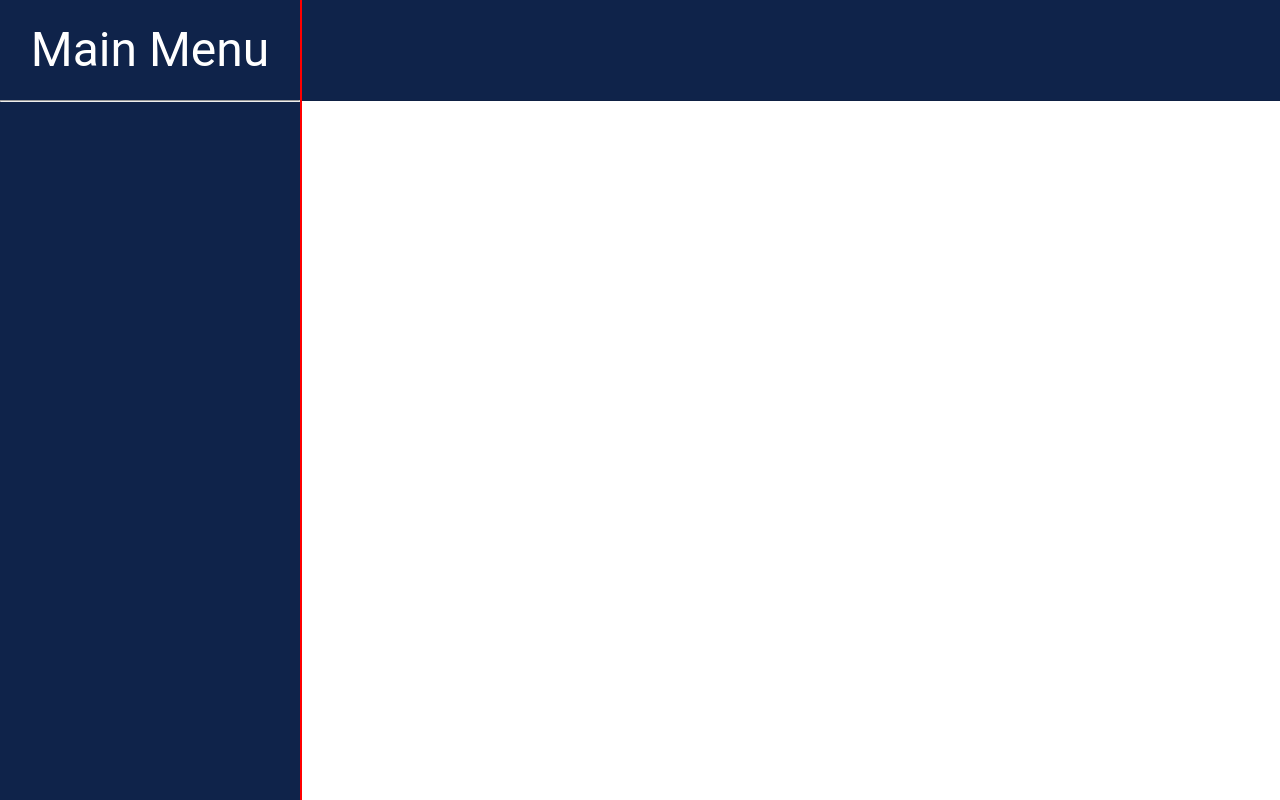
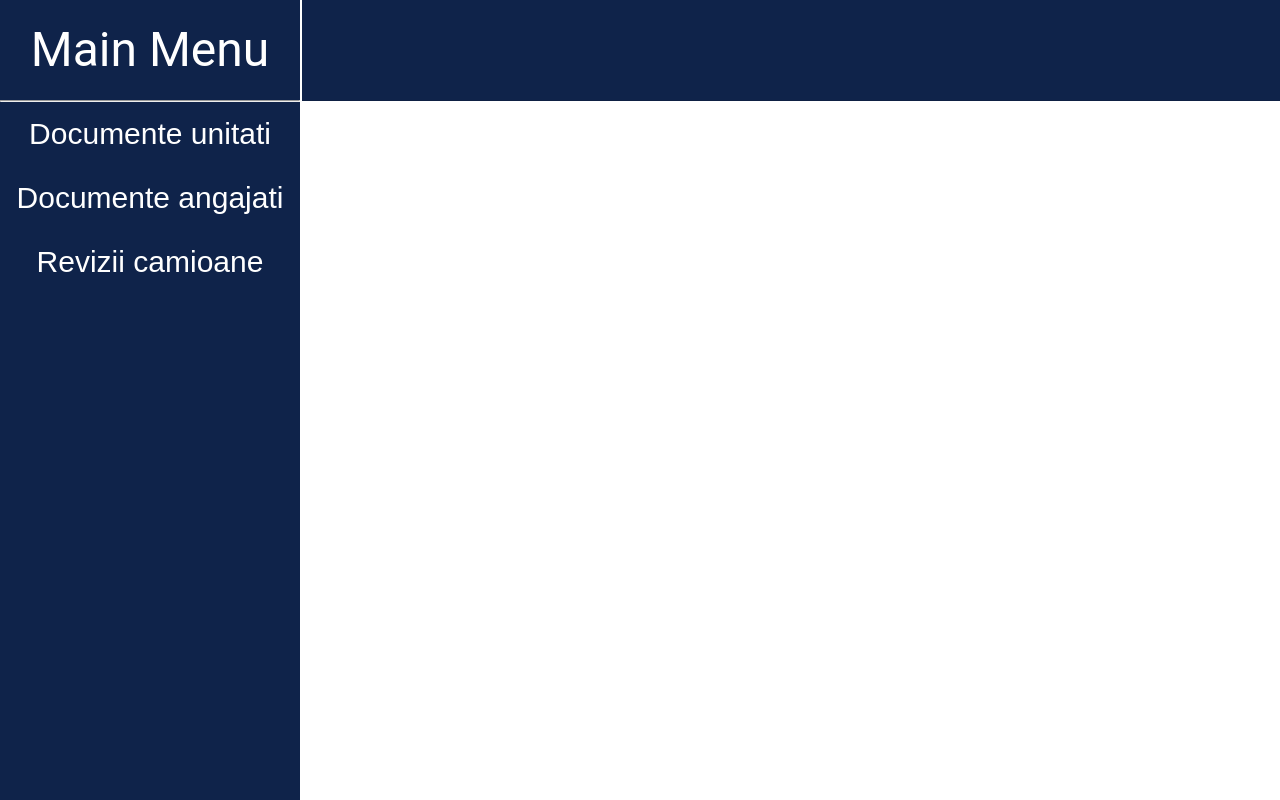
Before and after one commit to vladono3/YFS, a plain HTML site: page index.html in a window 1280 px wide. Drawn offline with Linux system fonts and the light colour scheme.

Commit message:
Adding menu links

```diff
--- a/index.html
+++ b/index.html
@@ -10,6 +10,11 @@
             <div class="linkmenu">
                 <div class="mainmenutext">Main Menu</div>
                 <hr class="new1">
+                <div class="mainlinks">
+                    <a class="linktext1" href="https://www.google.com/">Documente unitati</a>
+                    <a class="linktext1" href="https://www.google.com/">Documente angajati</a>
+                    <a class="linktext1" href="https://www.google.com/">Revizii camioane</a>
+                </div>
             </div>
         </header>
     </body>
--- a/styles.css
+++ b/styles.css
@@ -33,8 +33,9 @@ header .inner{
     height: 100vh;
     float: left;
     background-color: #0F234A;
-    border-right: 2px solid red;
+    border-right: 2px solid white;
 }
+
 
 .mainmenutext {
     position: relative;
@@ -54,3 +55,24 @@ header .inner{
     color: #FFFFFF;
 
 }
+
+.mainlinks {
+    color: white;
+    text-decoration: none;
+    display: flex;
+    text-align: center;
+    flex-direction: column;
+}
+.linktext1{
+    color: white;
+    text-decoration: none;
+    padding-top: 15px;
+    padding-bottom: 15px;
+    font-family: Arial, "Helvetica Neue", Helvetica, sans-serif;
+    font-size: 30px;
+}
+
+.linktext1:hover{
+    background-color: white;
+    color: #0F234A;
+}
```
